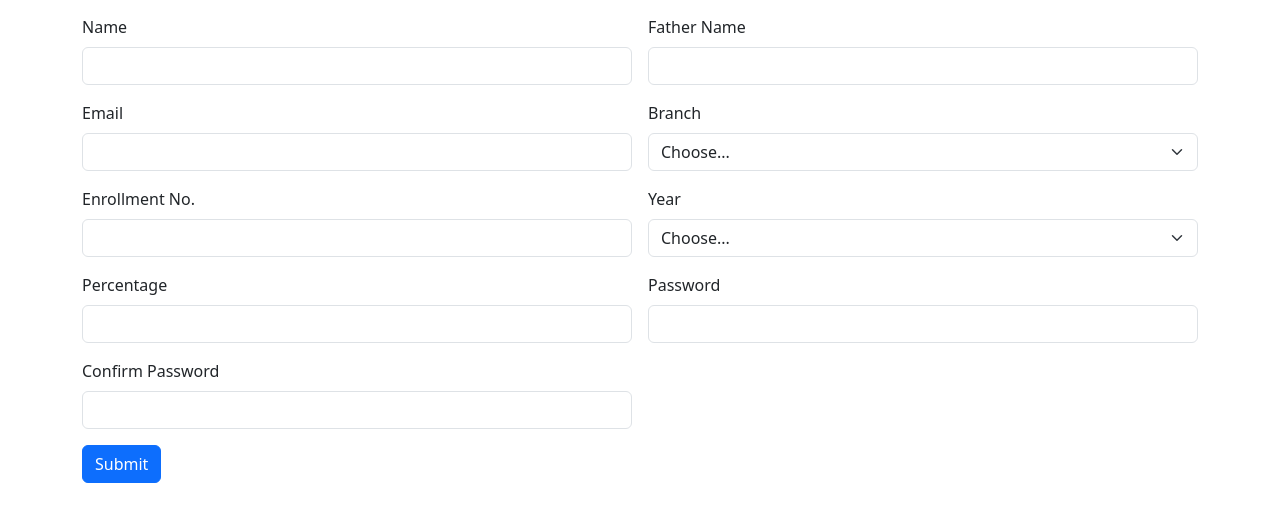
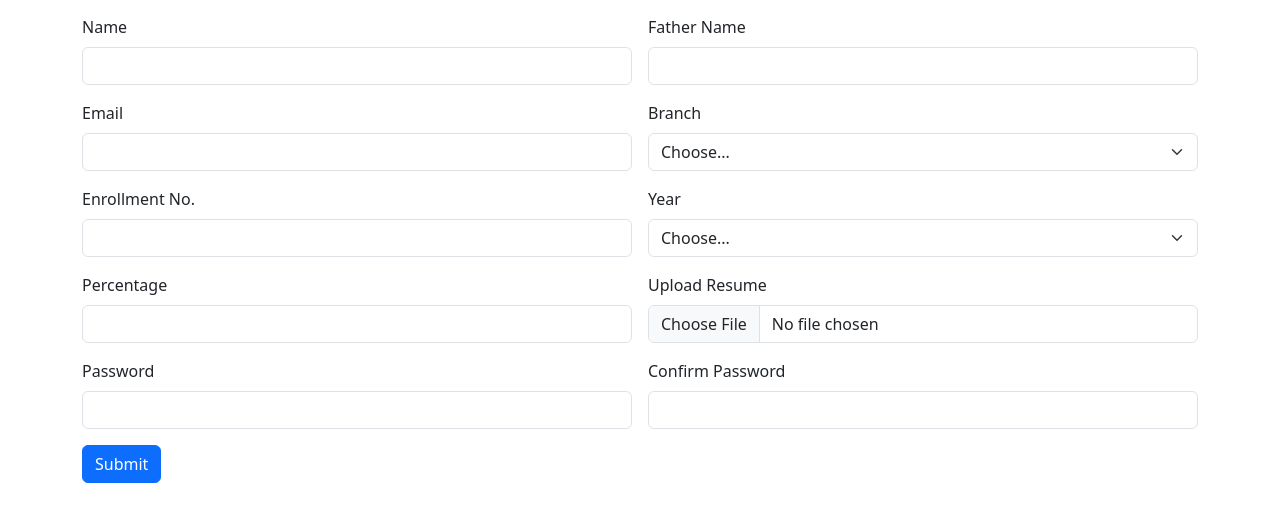
Before and after one commit to abhiyadav05/Placement-Portal, a PHP site: page /student/student_signup.php in a window 1280 px wide. Shown: the part 92-614 px from the top of the page. Run offline with PHP 8.4, Linux system fonts and the light colour scheme.

```diff
--- a/recruiter/recruiter_dashboard.php
+++ b/recruiter/recruiter_dashboard.php
@@ -75,7 +75,7 @@
               while($row=mysqli_fetch_assoc($result)){
                 $student_id=$row['student_id'];
                 $student_about=$row['student_about'];
-                $resume=$row['resume'];
+
                 $sn=1;
                 // now access the detail of student in student database
                 $sql1="select * from student where student_id='$student_id';";
@@ -87,6 +87,7 @@
                     $branch=$row1['branch'];
                     $year=$row1['year'];
                     $percentage=$row1['percentage'];
+                    $student_resume=$row1['resume'];
 
                     echo '<tr>
                     <td>'.$sn.'</td>
@@ -96,7 +97,7 @@
                     <td>'.$percentage.'</td>
                     <td><a href="student_about.php?rc='.$recruiter_id.'&st='.$student_id.'" target="_blank"<button class="btn btn-primary" type="submit">See</button></a>
                 </td>
-                    <td><a href="'.$resume.'" target="_blank"<button class="btn btn-primary" type="submit">View</button></a>
+                    <td><a href="'.$student_resume.'" target="_blank"<button class="btn btn-primary" type="submit">View</button></a>
                 </td>
                     <td><a href=""<button class="btn btn-success" type="submit">Accept</button></a>
                     <a href="" <button class="btn btn-danger" type="submit">Reject</button></a>
--- a/student/student_signup.php
+++ b/student/student_signup.php
@@ -9,6 +9,9 @@
         $enrollment=$_POST['enrollment_no'];
         $year=$_POST['year'];
         $percentage=$_POST['percentage'];
+        $filename=$_FILES['resume']['name'];
+        $tempname=$_FILES['resume']['tmp_name'];
+        $folder="../resume/".$filename;
         $password=$_POST['password'];
         $cpassword=$_POST['cpassword'];
 
@@ -25,9 +28,10 @@
             if($password==$cpassword){
                 $hash=password_hash($password,PASSWORD_DEFAULT);
                 $insert="
-                INSERT INTO `student` (`student_name`, `father_name`, `student_email`, `branch`, `enrollment_no`, `year`, `percentage`, `password`, `login_time`) VALUES ( '$student_name', '$father_name', '$student_email', '$branch', '$enrollment', '$year','$percentage', '$hash', current_timestamp());";
+                INSERT INTO `student` (`student_name`, `father_name`, `student_email`, `branch`, `enrollment_no`, `year`, `percentage`,`resume`, `password`, `login_time`) VALUES ( '$student_name', '$father_name', '$student_email', '$branch', '$enrollment', '$year','$percentage','$folder', '$hash', current_timestamp());";
                $result1= mysqli_query($conn,$insert);
                if($result1){
+                move_uploaded_file($tempname,$folder);
                 echo '<div class="alert alert-success alert-dismissible fade show" role="alert">
             <strong>Data Submitted !</strong> You can login now.
             <a href="student_login.php"><p>Login Now</p></a>
@@ -56,7 +60,7 @@
   <body>
    <div class="container ">
     <h2 class="text-center"style="margin-top: 37px;">Sign Up Form!</h2>
-   <form class="row g-3 my-3" action="" method="post">
+   <form class="row g-3 my-3" action="" method="post" enctype="multipart/form-data">
     <!-- Name -->
   <div class="col-md-6">
     <label for="validationDefault01" class="form-label">Name</label>
@@ -104,6 +108,11 @@
     <input type="number" class="form-control" id="validationDefault05" name="percentage" required>
   </div>
   <div class="col-md-6">
+  <label for="validationTextarea" class="form-label">Upload Resume</label>
+    <input type="file" class="form-control" aria-label="file example" name="resume" required>
+    <div class="invalid-feedback">upload resume in pdf</div>
+  </div>
+  <div class="col-md-6">
     <label for="validationDefault05" class="form-label">Password</label>
     <input type="password" class="form-control" id="validationDefault05" name="password" required>
   </div>
```
Also changed, not shown: student/apply.php (+1 -10 lines), 1 other file.
